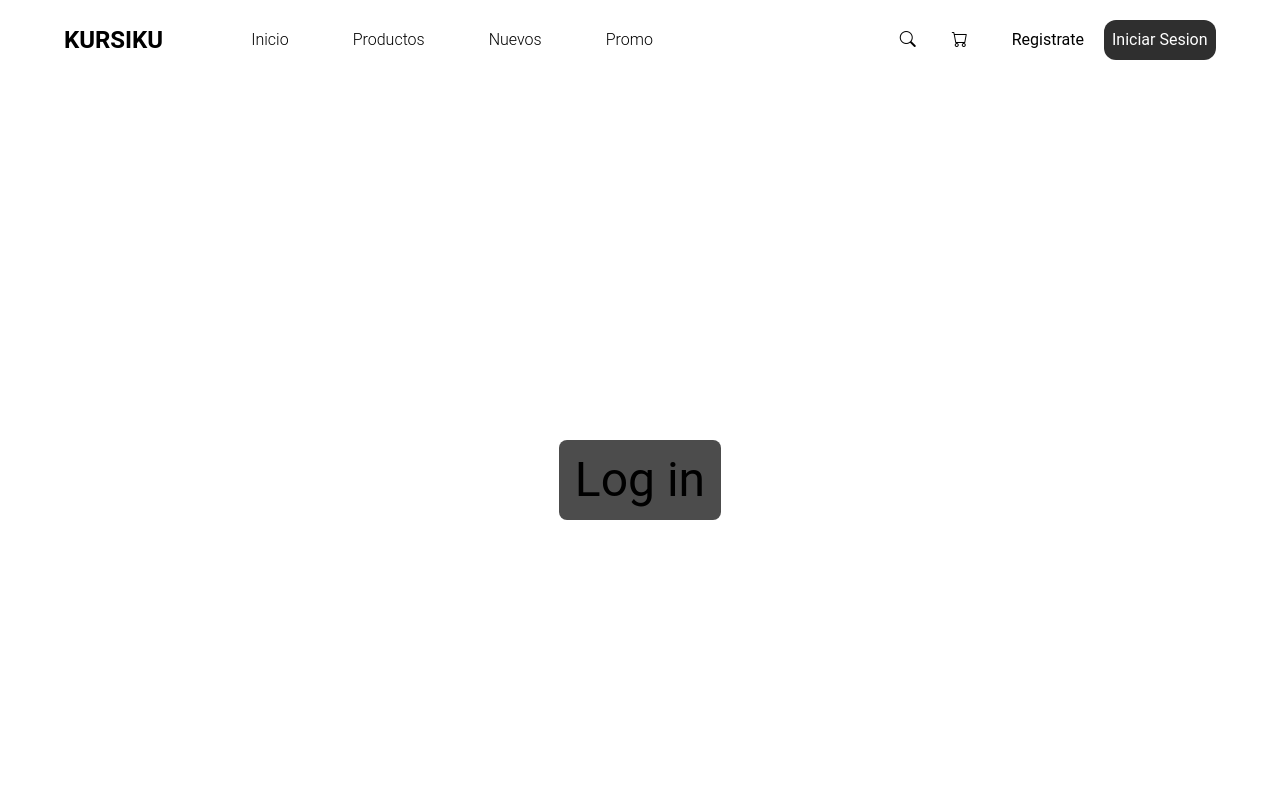
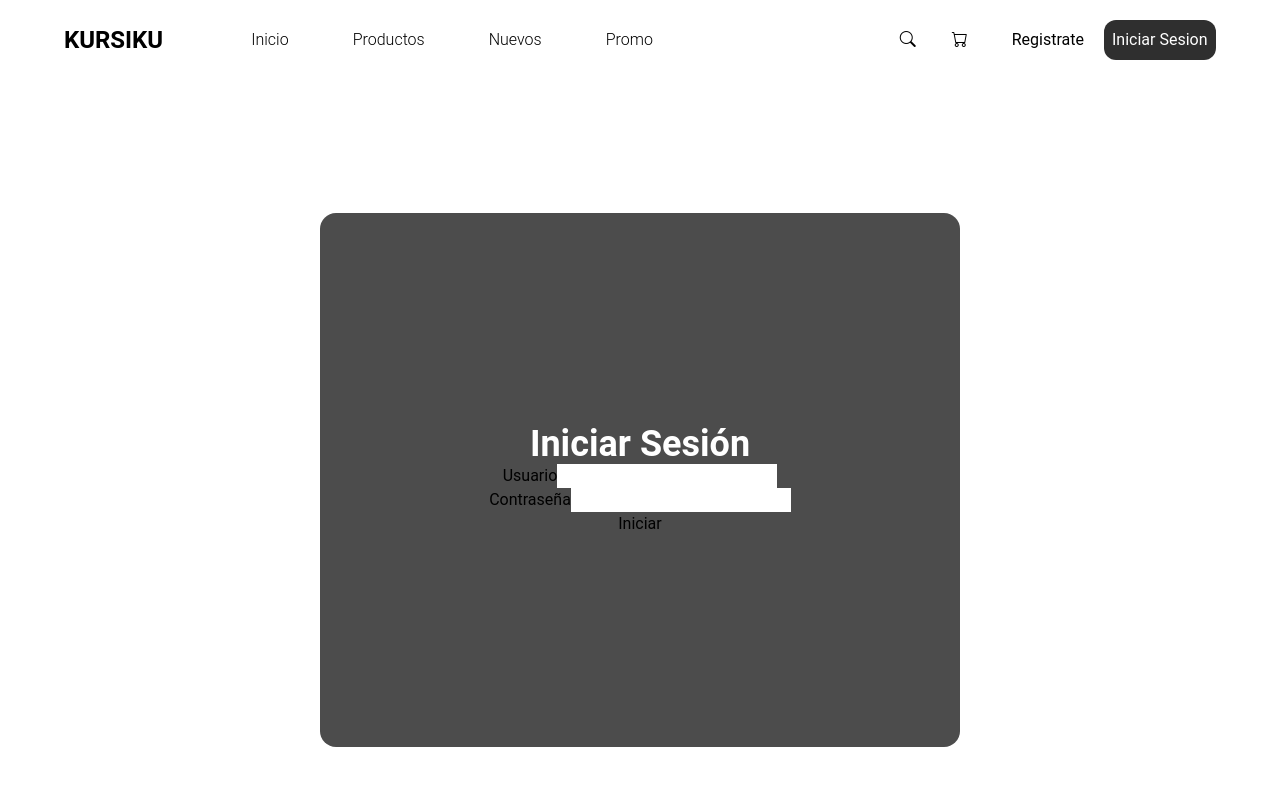
Before and after one commit to LautaroJLZ/BackEndReact, a React (Create React App) app in the folder front/: page /Login in a window 1280 px wide. Shown: the top 800 px of the page. Built offline with nearby package versions, Linux system fonts and the light colour scheme.

Commit message:
Diseño de Login en proceso

```diff
--- a/front/src/Pages/Login.jsx
+++ b/front/src/Pages/Login.jsx
@@ -2,8 +2,20 @@ import React from 'react';
 import './Login'
 const Login = () => {
     return(
-        <div className='min-h-screen flex justify-center items-center'>
-            <h1 className='text-5xl bg-anotherGray p-4 rounded-lg hover:text-6xl hover:bg-anotherBlack transition-all'>Log in</h1>
+        <div className='h-screen flex justify-center items-center'>
+            {/* <h1 className='text-5xl bg-anotherGray p-4 rounded-lg hover:text-6xl hover:bg-anotherBlack transition-all'>Log in</h1> */}
+            <form className='flex flex-col bg-anotherGray w-1/2 h-2/3 rounded-2xl justify-center items-center' action="">
+                <h2 className='text-4xl text-white font-bold text-center'>Iniciar Sesión</h2>
+                <div>
+                    <label htmlFor="">Usuario</label>
+                    <input type="text" />
+                </div>
+                <div>
+                    <label htmlFor="">Contraseña</label>
+                    <input type="text" />
+                </div>
+                <button>Iniciar</button>
+            </form>
         </div>
     )
 }
```
